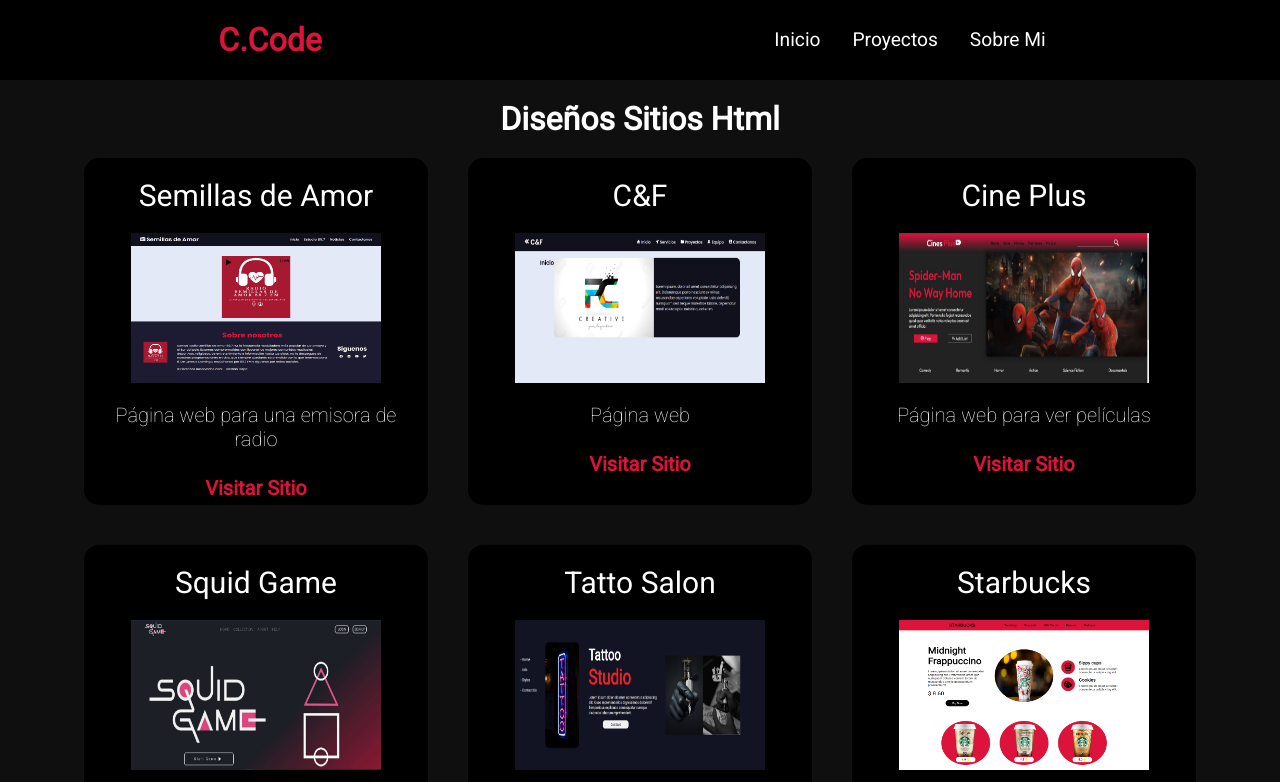
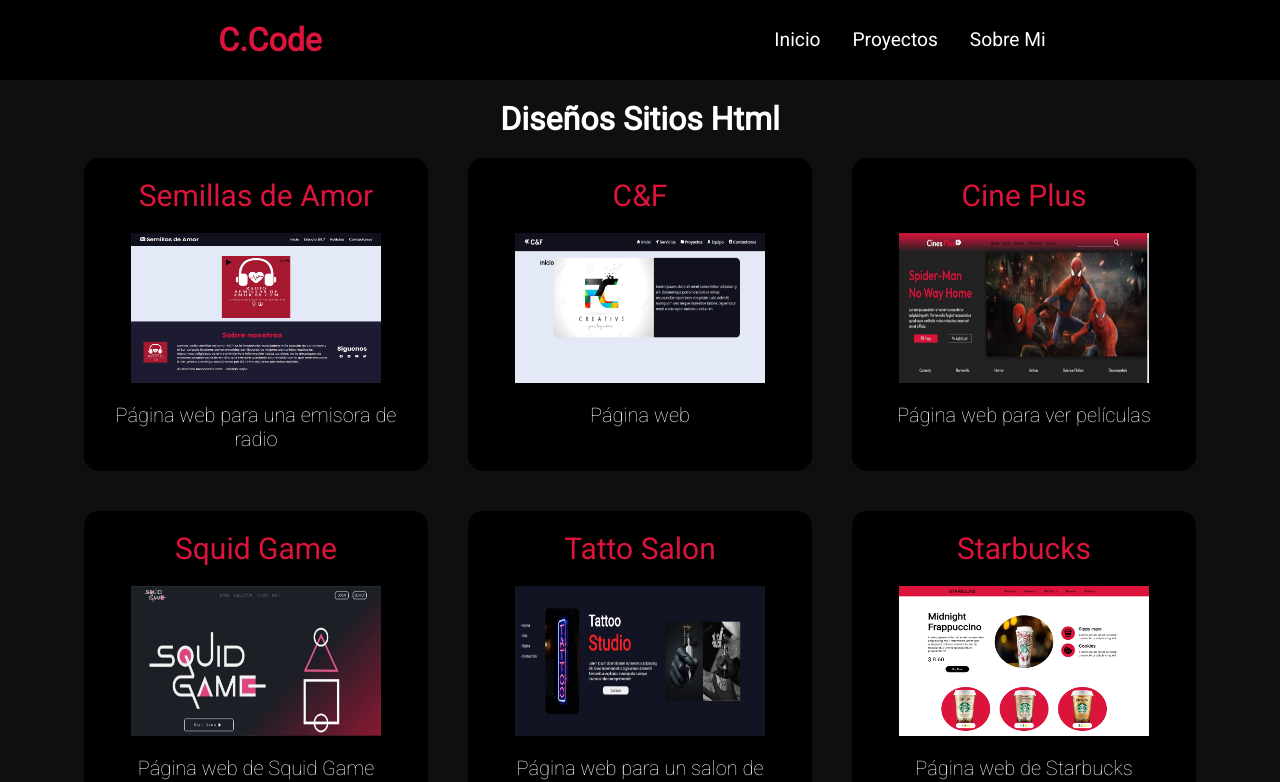
Before and after one commit to cristiancr20/portafolio-web, a React (Create React App) app: page /proyectos/html in a window 1280 px wide. Shown: the top 782 px of the page. Built offline with nearby package versions, Linux system fonts and the light colour scheme.

Commit message:
Card proyectos mejorado
Se quito el botón de visitar la página y se lo coloco de forma general

```diff
--- a/src/components/Card.css
+++ b/src/components/Card.css
@@ -1,5 +1,5 @@
 .proyecto_card{
-
+    text-decoration: none;
     margin: 20px;
     border-radius: 15px;
     background: #000;
@@ -7,11 +7,13 @@
 
 .proyecto_card .title{
     text-align: center;
+    color: crimson;
 }
 
 .informacion_card{
     display: block;
     text-align: center;
+    color: #fff;
 }
 
 .imagen_card{
--- a/src/components/Card.jsx
+++ b/src/components/Card.jsx
@@ -6,7 +6,7 @@ import './Card.css'
 function Card(props) {
     return (
         <>
-            <div className='proyecto_card' data-aos="fade-up">
+            <a className='proyecto_card' data-aos="fade-up"  href={props.enlaceSitio}>
                 <div className='title'>{props.title}</div>
 
                 <div className='informacion_card'>
@@ -16,14 +16,9 @@ function Card(props) {
 
                     <div className='info_card'>
                         <p>{props.info}</p>
-                        <a href={props.enlaceSitio}>
-                            {props.botonSitio}
-                        </a>
                     </div>
-
-
                 </div>
-            </div>
+            </a>
         </>
     )
 }
```
